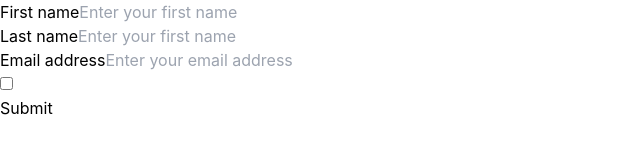
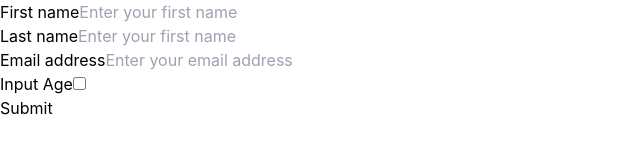
Before and after one commit to tuanminhphan45/ReactJS, a React (Create React App) app in the folder tictac/: page / in a window 1280 px wide. Shown: the top 162 px of the page, without its empty margins (0-640 px from the left). Built offline with nearby package versions, Linux system fonts and the light colour scheme.

Commit message:
học reset và resetFIeld

```diff
--- a/tictac/src/form/SignUpHook.jsx
+++ b/tictac/src/form/SignUpHook.jsx
@@ -10,6 +10,7 @@ const schemaValidation = Yup.object({
     firstName: Yup.string()
         .required("Please enter your first name")
         .max(10, "Must be 10 characters or less"),
+    age: Yup.number(),
 });
 
 const SignUpHook = () => {
@@ -97,14 +98,22 @@ const SignUpHook = () => {
                 />
             </div>
             <div className="flex flex-col gap-2 mb-5">
-                <input type="checkbox" {...register("showAge")} />
+                <div className="flex flex-row gap-2 mb-5 items-center">
+                    <label htmlFor="Age">Input Age</label>
+                    <input
+                        type="checkbox"
+                        id="Age"
+                        className="w-3 h-3"
+                        {...register("showAge")}
+                    />
+                </div>
 
                 {/* based on yes selection to display Age Input*/}
                 {watchShowAge && (
                     <input
                         type="number"
                         className="p-4 rounded-md border border-gray-100"
-                        {...register("age", { min: 50 })}
+                        {...register("age")}
                     />
                 )}
             </div>
```
